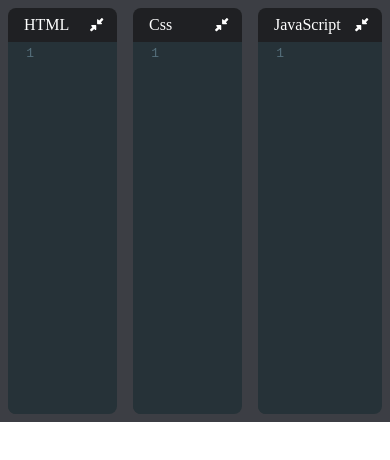
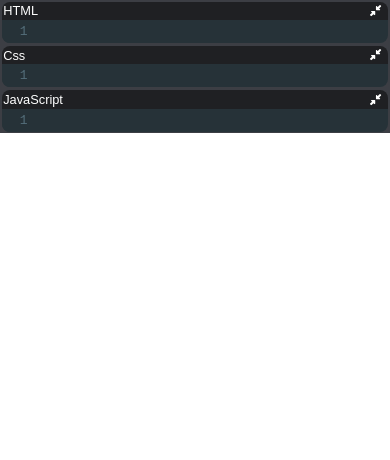
Before and after one commit to ShanavasRahman/CodePen, a React (Create React App) app: page / in a window 390 px wide. Shown: the top 460 px of the page. Built offline with nearby package versions, Linux system fonts and the light colour scheme.

Commit message:
made it as responsive

```diff
--- a/src/index.css
+++ b/src/index.css
@@ -1,5 +1,11 @@
+/* General Styles */
 body {
   margin: 0;
+  font-family: Arial, sans-serif;
+  display: flex;
+  flex-direction: column;
+  height: 100vh;
+  overflow: hidden;
 }
 
 .top-pane {
@@ -9,6 +15,7 @@ body {
 .pane {
   height: 50vh;
   display: flex;
+  flex-direction: column;
 }
 
 .editor-container {
@@ -57,3 +64,67 @@ body {
   border-bottom-left-radius: .5rem;
   overflow: hidden;
 }
+
+/* Media Queries for Responsiveness */
+
+/* Tablets and above */
+@media (min-width: 768px) {
+  .pane {
+    flex-direction: row;
+    height: 50vh;
+  }
+}
+
+/* Mobile devices */
+@media (max-width: 767px) {
+  body {
+    height: auto;
+    overflow: auto;
+  }
+
+  .pane {
+    flex-direction: column;
+    height: auto;
+  }
+
+  .editor-container {
+    padding: .25rem;
+  }
+
+  .editor-title {
+    padding: .25rem;
+    font-size: 0.9rem;
+  }
+
+  .expand-collapse-btn {
+    margin-left: .25rem;
+    font-size: 0.8rem;
+  }
+}
+
+/* Small mobile devices */
+@media (max-width: 480px) {
+  body {
+    height: auto;
+    overflow: auto;
+  }
+
+  .pane {
+    flex-direction: column;
+    height: auto;
+  }
+
+  .editor-container {
+    padding: .1rem;
+  }
+
+  .editor-title {
+    padding: .1rem;
+    font-size: 0.8rem;
+  }
+
+  .expand-collapse-btn {
+    margin-left: .1rem;
+    font-size: 0.7rem;
+  }
+}
```
